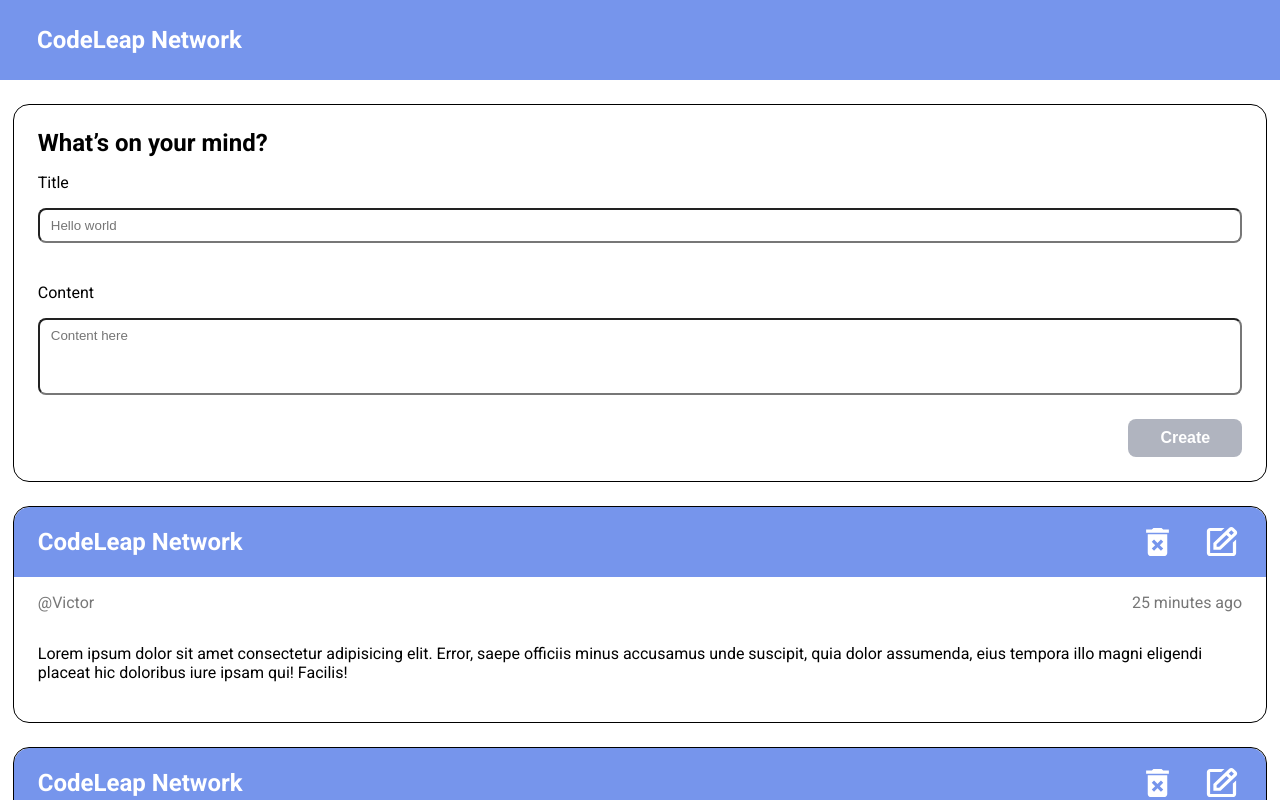
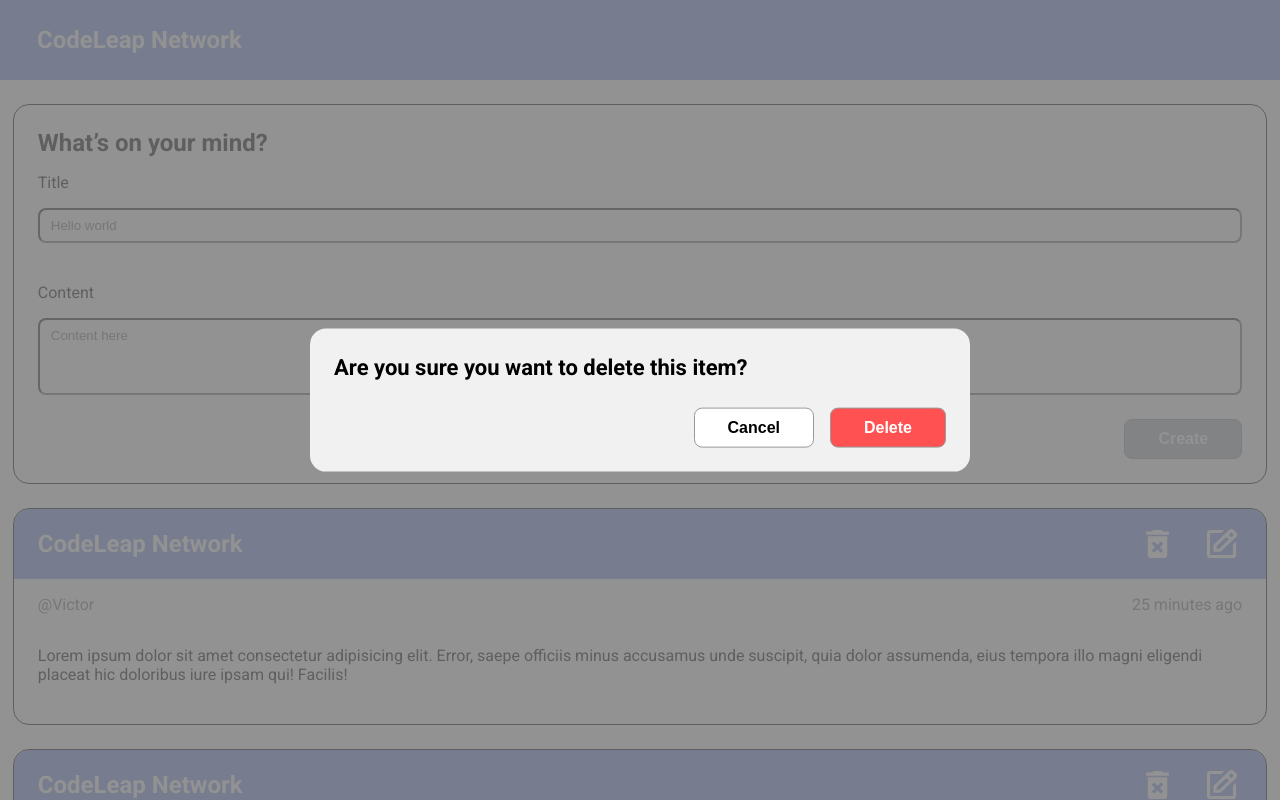
Before and after one commit to paulosrlj/PostsBlog, a React (Vite) app: page / in a window 1280 px wide. Both pictures are taken after a click on the picture 1158 px from the left and 542 px from the top of the page. Shown: the top 800 px of the page. Built offline with nearby package versions, Linux system fonts and the light colour scheme.

Commit message:
feat: add delete modal

```diff
--- a/src/components/Button/index.tsx
+++ b/src/components/Button/index.tsx
@@ -6,15 +6,31 @@
   children: ReactNode;
   disabled?: boolean;
   styles?: CSSProperties;
+  onClick?: (event: React.MouseEvent<HTMLButtonElement>) => void;
+  buttonColor?: ButtonColor;
 };
 
-function Button({ children, styles, disabled = false }: Props) {
-  console.log(disabled);
+export enum ButtonColor {
+  primary = "primary",
+  alert = "alert",
+  simple = "simple",
+}
+
+function Button({
+  children,
+  styles,
+  onClick,
+  disabled = false,
+  buttonColor = ButtonColor.primary,
+}: Props) {
   return (
     <button
-      className={`${style.button} ${disabled ? style.buttonDisabled : ""}`}
+      className={`${style.button} ${style[buttonColor]} ${
+        disabled ? style.buttonDisabled : ""
+      }`}
       style={styles}
       disabled={disabled}
+      onClick={onClick}
     >
       {children}
     </button>
--- a/src/components/Button/style.module.scss
+++ b/src/components/Button/style.module.scss
@@ -1,19 +1,43 @@
-@import '../../index.scss';
+@import "../../index.scss";
+
+.primary {
+  color: white;
+  background-color: $primaryColor;
+}
+
+.alert {
+  color: white;
+  background-color: $alertRedColor;
+}
+
+.simple {
+  background-color: $whiteSimpleColor;
+  color: black;
+}
 
 .button {
-    background-color: $primaryColor;
-    color: white;
   border-radius: 8px;
   border: none;
-    padding: 10px 32px;
+  padding: 10px 33px;
   font-weight: bold;
   font-size: 16px;
   cursor: pointer;
   transition: background-color 0.2s ease-in;
+  border: 1px solid $strokeColor;
+  font-weight: bold;
+  font-size: 16px;
 }
 
-.button:hover {
+.primary:hover {
   background-color: $primaryColorDarker;
+}
+
+.alert:hover {
+  background-color: #e73535;
+}
+
+.simple:hover {
+  background-color: #d7d7d7;
 }
 
 .buttonDisabled {
--- /dev/null
+++ b/src/components/Modal/DeleteModal/index.tsx
@@ -0,0 +1,41 @@
+import React, { ReactNode, useEffect, useRef } from "react";
+import Title from "../../Title";
+import Button, { ButtonColor } from "../../Button";
+
+type Props = {
+  text: string;
+  isOpen: any;
+  setModal: any;
+};
+
+import styles from "./style.module.scss";
+
+function DeleteModal({ isOpen, text, setModal }: Props) {
+  const handleModalClose = () => {
+    setModal(false);
+    document.body.style.overflow = "auto";
+  };
+
+  return (
+    <div className={styles.modal}>
+      <div onClick={handleModalClose} className={styles.overlay}></div>
+      <div className={styles.modalContent}>
+        <Title style={{fontSize: '22px'}}>Are you sure you want to delete this item?</Title>
+
+        <div className={styles.buttonBox}>
+          <Button
+            buttonColor={ButtonColor.simple}
+            styles={{ marginRight: "16px" }}
+          >
+            Cancel
+          </Button>
+          <Button buttonColor={ButtonColor.alert} onClick={handleModalClose}>
+            Delete
+          </Button>
+        </div>
+      </div>
+    </div>
+  );
+}
+
+export default DeleteModal;
--- /dev/null
+++ b/src/components/Modal/DeleteModal/style.module.scss
@@ -0,0 +1,61 @@
+/* body.active-modal {
+  overflow-y: hidden;
+}
+ */
+.btnModal {
+  padding: 10px 20px;
+  display: block;
+  margin: 100px auto 0;
+  font-size: 18px;
+
+}
+
+.modal,
+.overlay {
+  width: 100vw;
+  height: 100vh;
+  top: 0;
+  left: 0;
+  right: 0;
+  bottom: 0;
+  position: fixed;
+
+
+}
+
+.overlay {
+  background: rgba(119, 119, 119, 0.8);
+}
+
+.modalContent {
+  position: absolute;
+  top: 50%;
+  left: 50%;
+  transform: translate(-50%, -50%);
+  line-height: 1.4;
+  background: #f1f1f1;
+  padding: 24px;
+  max-width: 660px;
+  min-width: 300px;
+  width: 660px;
+
+  border-radius: 16px;
+}
+
+
+.closeModal {
+  position: absolute;
+  top: 10px;
+  right: 10px;
+  padding: 5px 7px;
+}
+
+.buttonBox {
+  display: flex;
+  justify-content: flex-end;
+  margin-top: 24px;
+}
+
+.modalOpen {
+  overflow: hidden;
+}
--- a/src/components/Post/index.tsx
+++ b/src/components/Post/index.tsx
@@ -1,4 +1,5 @@
-import React from "react";
+import React, { useEffect, useState } from "react";
+import ReactDOM from "react-dom";
 
 import styles from "./style.module.scss";
 import Title from "../Title";
@@ -7,9 +8,19 @@
 
 import TrashIcon from "./assets/trash.svg";
 import EditIcon from "./assets/edit.svg";
+import DeleteModal from "../Modal/DeleteModal";
 
 function Post() {
+  const [modalOpen, setModalOpen] = useState(false);
+
+   const handleModalOpen = () => {
+    setModalOpen(true);
+    document.body.style.overflow = "hidden"; // Ocultar a barra de rolagem
+  };
+
+
   return (
+    <>
       <div className={styles.post}>
         <div className={styles.headerBar}></div>
         <div className={styles.header}>
@@ -19,6 +30,7 @@
               src={TrashIcon}
               className={styles.icon}
               style={{ marginRight: "24px" }}
+              onClick={handleModalOpen}
             />
             <img src={EditIcon} className={styles.icon} />
           </div>
@@ -31,13 +43,21 @@
           <div>
             <p>
               Lorem ipsum dolor sit amet consectetur adipisicing elit. Error,
-            saepe officiis minus accusamus unde suscipit, quia dolor assumenda,
-            eius tempora illo magni eligendi placeat hic doloribus iure ipsam
-            qui! Facilis!
+              saepe officiis minus accusamus unde suscipit, quia dolor
+              assumenda, eius tempora illo magni eligendi placeat hic doloribus
+              iure ipsam qui! Facilis!
             </p>
           </div>
         </div>
       </div>
+
+      {modalOpen && (
+        ReactDOM.createPortal(
+          <DeleteModal text="asdasdsad" isOpen={modalOpen} setModal={setModalOpen} />,
+          document.body
+        )
+      )}
+    </>
   );
 }
 
--- a/src/components/Title/index.tsx
+++ b/src/components/Title/index.tsx
@@ -1,14 +1,15 @@
-import React, { ReactNode } from 'react'
+import React, { CSSProperties, ReactNode } from 'react'
 
 import styles from './style.module.scss'
 
 type Props = {
     children: ReactNode
+    style?: CSSProperties;
 }
 
-function Title({ children }: Props) {
+function Title({ children, style }: Props) {
   return (
-    <h2 className={styles.title}>{children}</h2>
+    <h2 style={style} className={styles.title}>{children}</h2>
   )
 }
 
--- a/src/index.scss
+++ b/src/index.scss
@@ -3,6 +3,10 @@
 $primaryColor: #7695ec;
 $primaryColorDarker: #587fea;
 $backgroundColor: #dddddd;
+$whiteSimpleColor: #FFFFFF;
+$alertRedColor: #FF5151;
+$strokeColor: #999999;
+
 
 * {
   box-sizing: border-box;
```
Also changed, not shown: src/components/Modal/UpdateModal/index.tsx (added). Lines whose indentation alone changed are shown as unchanged.
